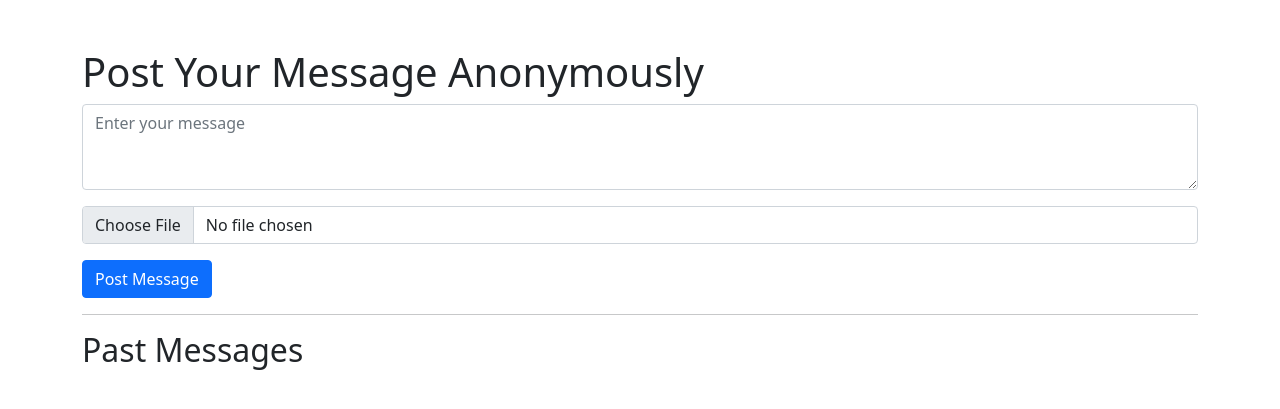
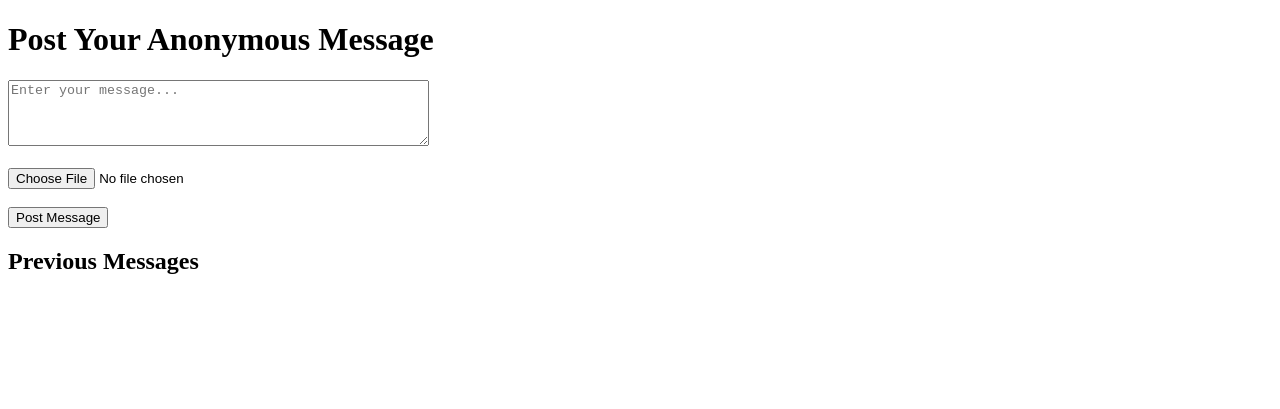
Before and after one commit to Beast12335/messaging-app, a Flask app: page / in a window 1280 px wide. Shown: the top 409 px of the page. Run offline with Flask 2, Linux system fonts and the light colour scheme; data that the repository does not hold is empty.

Commit message:
Update index.html

```diff
--- a/templates/index.html
+++ b/templates/index.html
@@ -3,35 +3,26 @@
 <head>
     <meta charset="UTF-8">
     <meta name="viewport" content="width=device-width, initial-scale=1.0">
-    <title>Anonymous Messaging</title>
-    <link rel="stylesheet" href="https://cdn.jsdelivr.net/npm/bootstrap@5.1.0/dist/css/bootstrap.min.css">
+    <title>Anonymous Messages</title>
 </head>
 <body>
-    <div class="container mt-5">
-        <h1>Post Your Message Anonymously</h1>
-        <form action="/" method="post" enctype="multipart/form-data">
-            <div class="mb-3">
-                <textarea class="form-control" name="message" rows="3" placeholder="Enter your message" required></textarea>
-            </div>
-            <div class="mb-3">
-                <input type="file" class="form-control" name="image">
-            </div>
-            <button type="submit" class="btn btn-primary">Post Message</button>
+    <h1>Post Your Anonymous Message</h1>
+    <form action="/" method="POST" enctype="multipart/form-data">
+        <textarea name="message" rows="4" cols="50" placeholder="Enter your message..."></textarea><br><br>
+        <input type="file" name="image"><br><br>
+        <input type="submit" value="Post Message">
     </form>
 
-        <hr>
-
-        <h2>Past Messages</h2>
-        <ul class="list-group">
+    <h2>Previous Messages</h2>
+    <ul>
     {% for name, message, image in messages %}
-            <li class="list-group-item">
-                <strong>{{ name }}</strong>: {{ message }}
+        <li>
+            <strong>{{ name }}:</strong> {{ message }}<br>
             {% if image %}
-                <br><img src="{{ url_for('static', filename='images/' + image) }}" width="150">
+                <img src="{{ url_for('static', filename='images/' + image) }}" width="200px"><br>
             {% endif %}
-            </li>
+        </li><br>
     {% endfor %}
     </ul>
-    </div>
 </body>
 </html>
```
Lines whose indentation alone changed are shown as unchanged.
